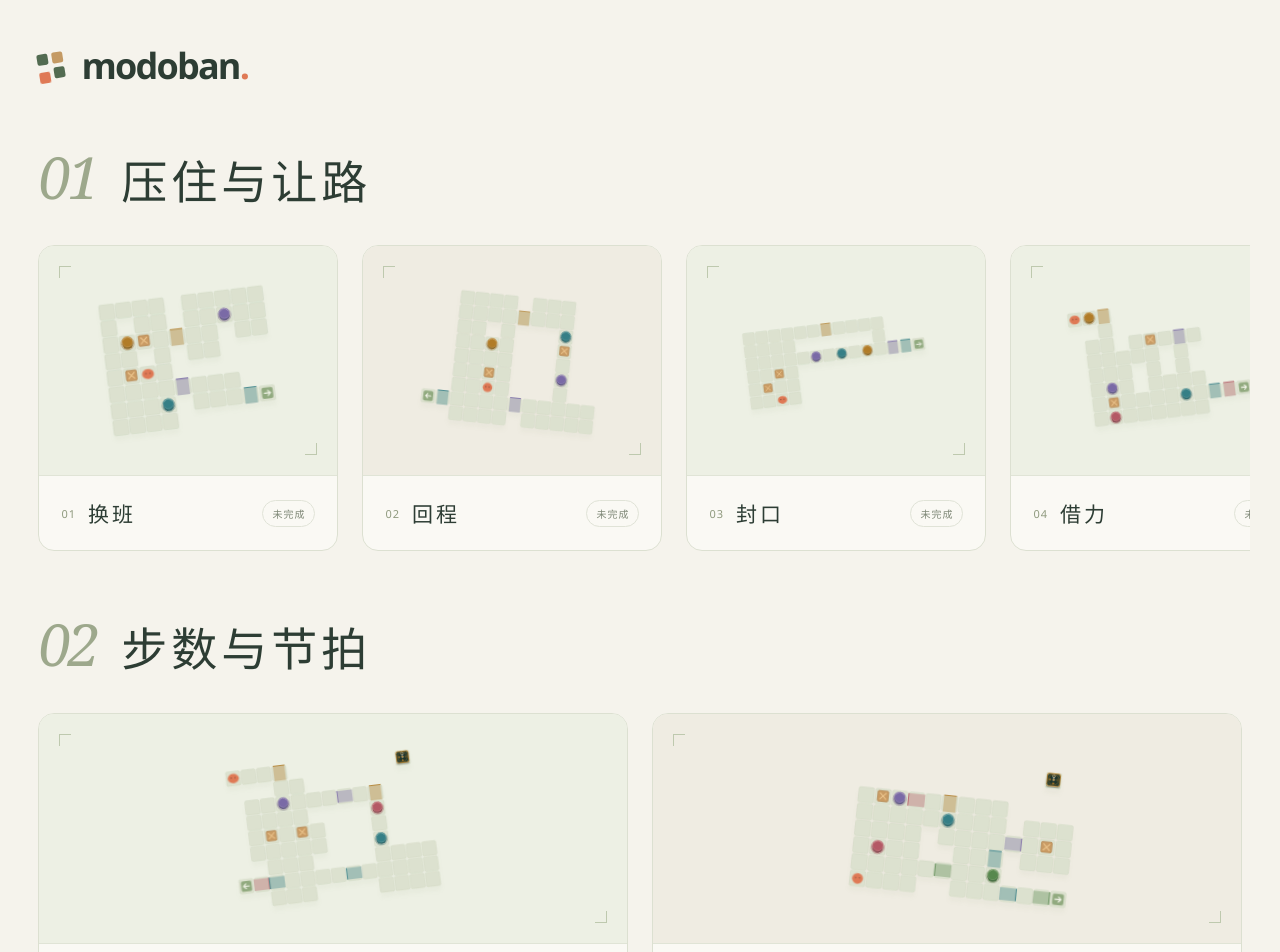
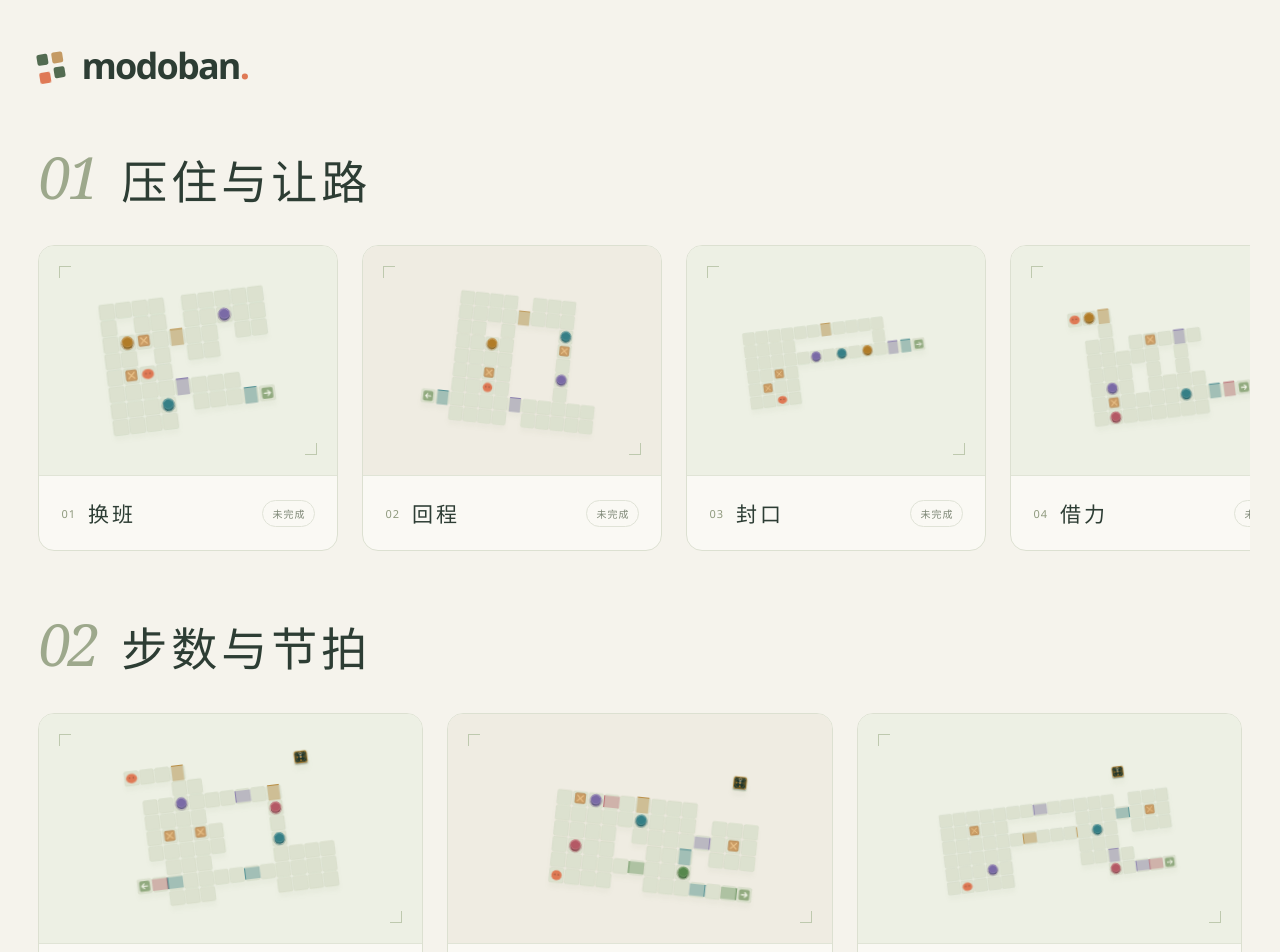
Before and after one commit to aniki-16x16/modoban, a React (Vite) app: page / in a window 1280 px wide. Shown: the top 952 px of the page. Built offline with nearby package versions, Linux system fonts and the light colour scheme.

Commit message:
feat: 第二章03

```diff
--- a/src/levels/chapter-two.ts
+++ b/src/levels/chapter-two.ts
@@ -53,4 +53,30 @@ export const chapterTwo: readonly ChapterLevel[] = [
       ],
     }),
   },
+  {
+    number: '03',
+    title: '接驳',
+    exitDirection: 'right',
+    definition: pressureRoom('chapter-2-03', [
+      '####################',
+      '###############.####',
+      '####################',
+      '##.......a.....#...#',
+      '##..$..#####...b.$.#',
+      '##...........B.#...#',
+      '##.....#####...#####',
+      '##...A.#####....####',
+      '##.@...#######D..dE#',
+      '####################',
+    ], {
+      axes: [{ id: 'beat', position: { x: 15, y: 1 }, initialPhase: 0, signals: [false, false, true, true] }],
+      doorDirections: { A: 'right', B: 'left', D: 'right' },
+      doors: [
+        { id: 'outbound', position: { x: 8, y: 5 }, direction: 'right', initialExtended: true, inputs: [{ kind: 'axis', id: 'beat' }] },
+        { id: 'inbound', position: { x: 11, y: 5 }, direction: 'left', initialExtended: false, inputs: [{ kind: 'axis', id: 'beat' }] },
+        { id: 'delivery', position: { x: 14, y: 7 }, direction: 'down', initialExtended: true, inputs: [{ kind: 'pressure', id: 'A' }] },
+        { id: 'exit-A', position: { x: 16, y: 8 }, direction: 'right', initialExtended: true, inputs: [{ kind: 'pressure', id: 'A' }] },
+      ],
+    }),
+  },
 ]
```
Also changed, not shown: tests/fixtures/level-solutions.ts (+1 -0 lines), 1 other file (tests, documents, lock files or other folders).
